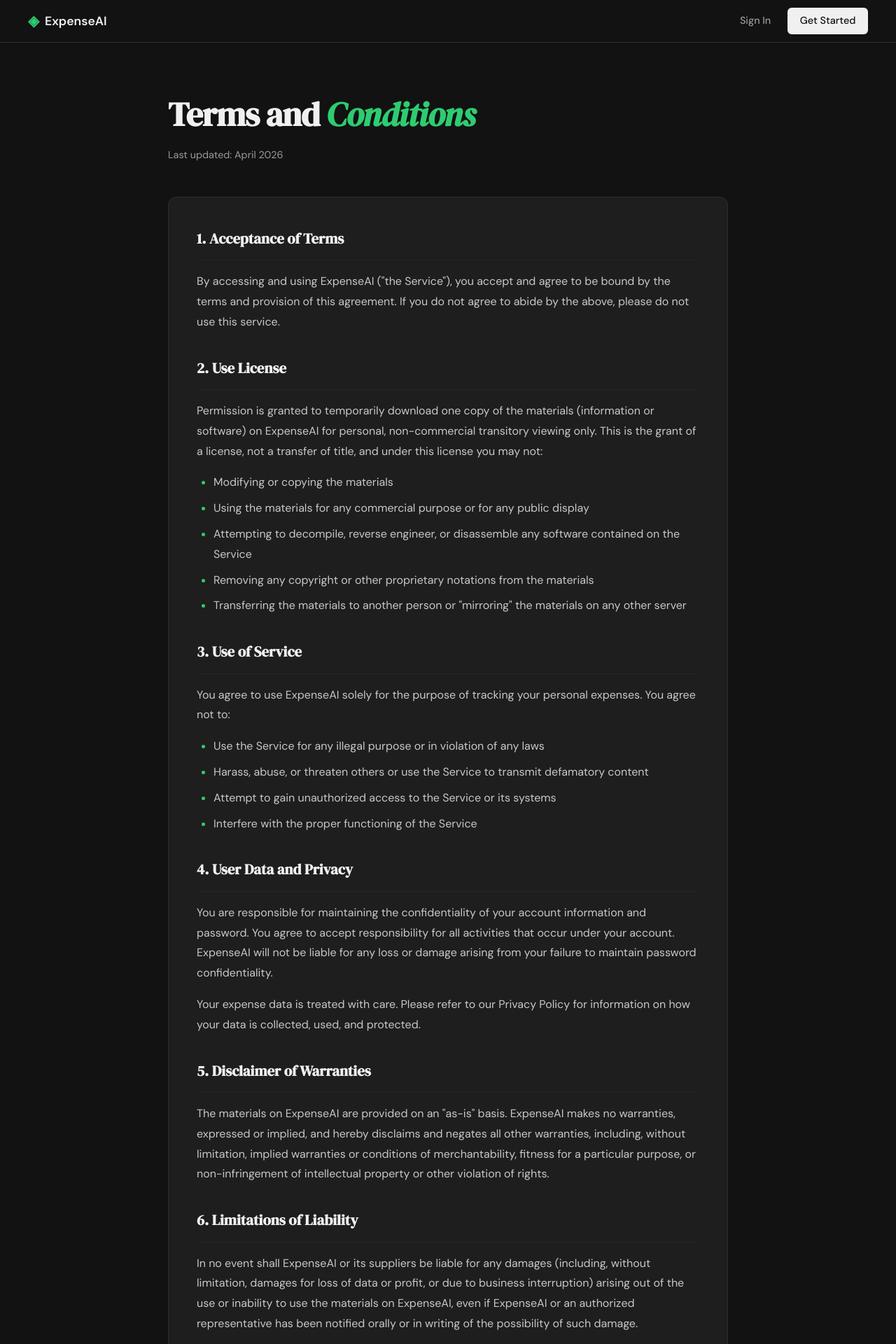
After one commit to ayanjyotidutta/ExpenseAI, a Flask app: page /terms in a window 1280 px wide. The commit adds this page. Shown: the top 1920 px of the page at 70% size. Run offline with Flask 3, Linux system fonts and the light colour scheme; some libraries are stand-ins or nearby versions.

Commit message:
landing: add terms and conditions page and route

```diff
--- a/app.py
+++ b/app.py
@@ -1,6 +1,16 @@
-from flask import Flask, render_template
+import sqlite3
+
+from flask import Flask, flash, redirect, render_template, request, session, url_for
+from werkzeug.security import check_password_hash
+
+from database.db import create_user, get_db, get_user_by_email, init_db, seed_db
 
 app = Flask(__name__)
+app.secret_key = "dev-secret-key"
+
+with app.app_context():
+    init_db()
+    seed_db()
 
 
 # ------------------------------------------------------------------ #
@@ -20,6 +30,11 @@ def register():
 @app.route("/login")
 def login():
     return render_template("login.html")
+
+
+@app.route("/terms")
+def terms():
+    return render_template("terms.html")
 
 
 # ------------------------------------------------------------------ #
--- a/database/db.py
+++ b/database/db.py
@@ -1,5 +1,56 @@
-# Students will write this file in Step 1 — Database Setup
-# This file should contain:
-#   get_db()   — returns a SQLite connection with row_factory and foreign keys enabled
-#   init_db()  — creates all tables using CREATE TABLE IF NOT EXISTS
-#   seed_db()  — inserts sample data for development
+import sqlite3
+from flask import g
+
+DATABASE = 'expense_tracker.db'
+
+
+def get_db():
+    """Returns a SQLite connection with row_factory and foreign keys enabled"""
+    db = getattr(g, '_database', None)
+    if db is None:
+        db = g._database = sqlite3.connect(DATABASE)
+        db.row_factory = sqlite3.Row
+        db.execute('PRAGMA foreign_keys = ON')
+    return db
+
+
+def init_db():
+    """Creates all tables using CREATE TABLE IF NOT EXISTS"""
+    db = get_db()
+    db.executescript('''
+        CREATE TABLE IF NOT EXISTS users (
+            id INTEGER PRIMARY KEY AUTOINCREMENT,
+            email TEXT UNIQUE NOT NULL,
+            password TEXT NOT NULL
+        );
+
+        CREATE TABLE IF NOT EXISTS expenses (
+            id INTEGER PRIMARY KEY AUTOINCREMENT,
+            user_id INTEGER NOT NULL,
+            category TEXT NOT NULL,
+            amount REAL NOT NULL,
+            date TEXT NOT NULL,
+            description TEXT,
+            FOREIGN KEY (user_id) REFERENCES users (id)
+        );
+    ''')
+    db.commit()
+
+
+def seed_db():
+    """Inserts sample data for development"""
+    pass
+
+
+def create_user(email, password):
+    """Creates a new user"""
+    db = get_db()
+    db.execute('INSERT INTO users (email, password) VALUES (?, ?)', (email, password))
+    db.commit()
+
+
+def get_user_by_email(email):
+    """Gets a user by email"""
+    db = get_db()
+    user = db.execute('SELECT * FROM users WHERE email = ?', (email,)).fetchone()
+    return user
--- a/templates/base.html
+++ b/templates/base.html
@@ -39,7 +39,7 @@
             <span class="footer-name">ExpenseAI</span>
             <p class="footer-copy">Track every rupee. Own your finances. <br> Made by Ayan Jyoti Dutta &copy; 2026!
             </p>
-            <a href="#">Terms and Conditions</a>
+            <a href="{{ url_for('terms') }}">Terms and Conditions</a>
             <a href="#">Privacy Policy</a>
         </div>
     </footer>
--- /dev/null
+++ b/templates/terms.html
@@ -0,0 +1,153 @@
+{% extends "base.html" %}
+
+{% block title %}Terms and Conditions — ExpenseAI{% endblock %}
+
+{% block content %}
+
+<style>
+.terms-section {
+    padding: 4rem 2rem;
+}
+
+.terms-inner {
+    max-width: 800px;
+    margin: 0 auto;
+}
+
+.terms-header {
+    margin-bottom: 3rem;
+}
+
+.terms-title {
+    font-family: var(--font-display);
+    font-size: clamp(2rem, 4vw, 3rem);
+    color: var(--ink);
+    margin-bottom: 0.5rem;
+    letter-spacing: -0.02em;
+}
+
+.terms-title em {
+    color: var(--accent);
+}
+
+.terms-date {
+    font-size: 0.9rem;
+    color: var(--ink-muted);
+}
+
+.terms-content {
+    background: var(--paper-card);
+    border: 1px solid var(--border);
+    border-radius: var(--radius-md);
+    padding: 2.5rem;
+    line-height: 1.8;
+}
+
+.terms-content h2 {
+    font-family: var(--font-display);
+    font-size: 1.3rem;
+    color: var(--ink);
+    margin-top: 2rem;
+    margin-bottom: 1rem;
+    padding-bottom: 0.75rem;
+    border-bottom: 1px solid var(--border-soft);
+}
+
+.terms-content h2:first-child {
+    margin-top: 0;
+}
+
+.terms-content p {
+    color: var(--ink-soft);
+    margin-bottom: 1rem;
+}
+
+.terms-content ul {
+    margin-left: 1.5rem;
+    margin-bottom: 1rem;
+    color: var(--ink-soft);
+}
+
+.terms-content li {
+    margin-bottom: 0.5rem;
+}
+
+.terms-content li::marker {
+    color: var(--accent);
+    font-weight: 600;
+}
+
+@media (max-width: 768px) {
+    .terms-section {
+        padding: 3rem 1rem;
+    }
+
+    .terms-content {
+        padding: 1.5rem;
+    }
+
+    .terms-title {
+        font-size: 1.75rem;
+    }
+}
+</style>
+
+<section class="terms-section">
+    <div class="terms-inner">
+        <div class="terms-header">
+            <h1 class="terms-title">Terms and <em>Conditions</em></h1>
+            <p class="terms-date">Last updated: April 2026</p>
+        </div>
+
+        <div class="terms-content">
+            <h2>1. Acceptance of Terms</h2>
+            <p>By accessing and using ExpenseAI ("the Service"), you accept and agree to be bound by the terms and provision of this agreement. If you do not agree to abide by the above, please do not use this service.</p>
+
+            <h2>2. Use License</h2>
+            <p>Permission is granted to temporarily download one copy of the materials (information or software) on ExpenseAI for personal, non-commercial transitory viewing only. This is the grant of a license, not a transfer of title, and under this license you may not:</p>
+            <ul>
+                <li>Modifying or copying the materials</li>
+                <li>Using the materials for any commercial purpose or for any public display</li>
+                <li>Attempting to decompile, reverse engineer, or disassemble any software contained on the Service</li>
+                <li>Removing any copyright or other proprietary notations from the materials</li>
+                <li>Transferring the materials to another person or "mirroring" the materials on any other server</li>
+            </ul>
+
+            <h2>3. Use of Service</h2>
+            <p>You agree to use ExpenseAI solely for the purpose of tracking your personal expenses. You agree not to:</p>
+            <ul>
+                <li>Use the Service for any illegal purpose or in violation of any laws</li>
+                <li>Harass, abuse, or threaten others or use the Service to transmit defamatory content</li>
+                <li>Attempt to gain unauthorized access to the Service or its systems</li>
+                <li>Interfere with the proper functioning of the Service</li>
+            </ul>
+
+            <h2>4. User Data and Privacy</h2>
+            <p>You are responsible for maintaining the confidentiality of your account information and password. You agree to accept responsibility for all activities that occur under your account. ExpenseAI will not be liable for any loss or damage arising from your failure to maintain password confidentiality.</p>
+            <p>Your expense data is treated with care. Please refer to our Privacy Policy for information on how your data is collected, used, and protected.</p>
+
+            <h2>5. Disclaimer of Warranties</h2>
+            <p>The materials on ExpenseAI are provided on an "as-is" basis. ExpenseAI makes no warranties, expressed or implied, and hereby disclaims and negates all other warranties, including, without limitation, implied warranties or conditions of merchantability, fitness for a particular purpose, or non-infringement of intellectual property or other violation of rights.</p>
+
+            <h2>6. Limitations of Liability</h2>
+            <p>In no event shall ExpenseAI or its suppliers be liable for any damages (including, without limitation, damages for loss of data or profit, or due to business interruption) arising out of the use or inability to use the materials on ExpenseAI, even if ExpenseAI or an authorized representative has been notified orally or in writing of the possibility of such damage.</p>
+
+            <h2>7. Accuracy of Materials</h2>
+            <p>The materials appearing on ExpenseAI could include technical, typographical, or photographic errors. ExpenseAI does not warrant that any of the materials on the Service are accurate, complete, or current. ExpenseAI may make changes to the materials contained on the Service at any time without notice.</p>
+
+            <h2>8. Links</h2>
+            <p>ExpenseAI has not reviewed all of the sites linked to its website and is not responsible for the contents of any such linked site. The inclusion of any link does not imply endorsement by ExpenseAI of the site. Use of any such linked website is at the user's own risk.</p>
+
+            <h2>9. Modifications</h2>
+            <p>ExpenseAI may revise these terms of service for the Service at any time without notice. By using this Service, you are agreeing to be bound by the then current version of these terms of service.</p>
+
+            <h2>10. Governing Law</h2>
+            <p>These terms and conditions are governed by and construed in accordance with the laws of the jurisdiction in which ExpenseAI operates, and you irrevocably submit to the exclusive jurisdiction of the courts in that location.</p>
+
+            <h2>11. Contact Us</h2>
+            <p>If you have any questions about these Terms and Conditions, please contact us through the Service.</p>
+        </div>
+    </div>
+</section>
+
+{% endblock %}
```
